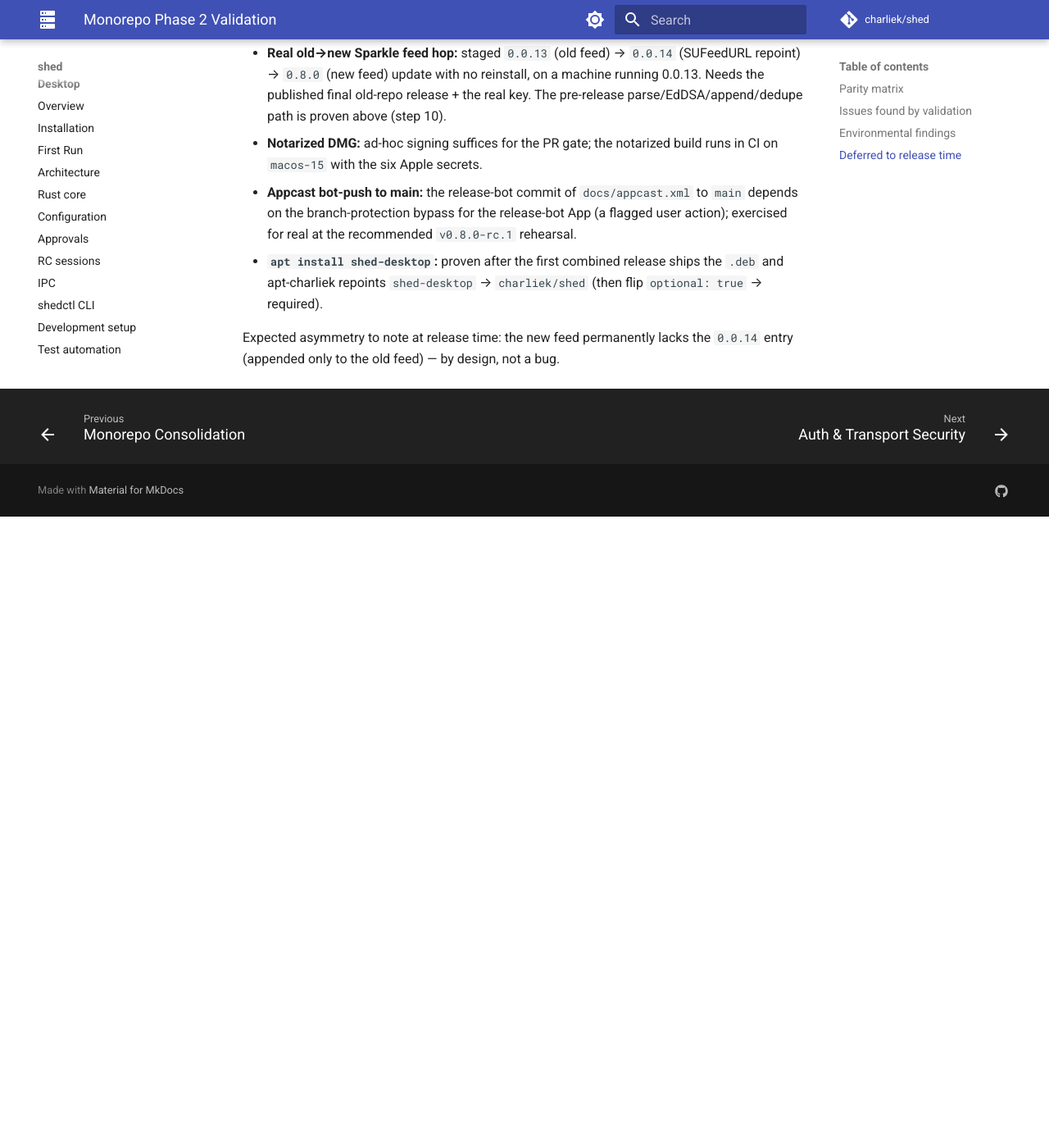
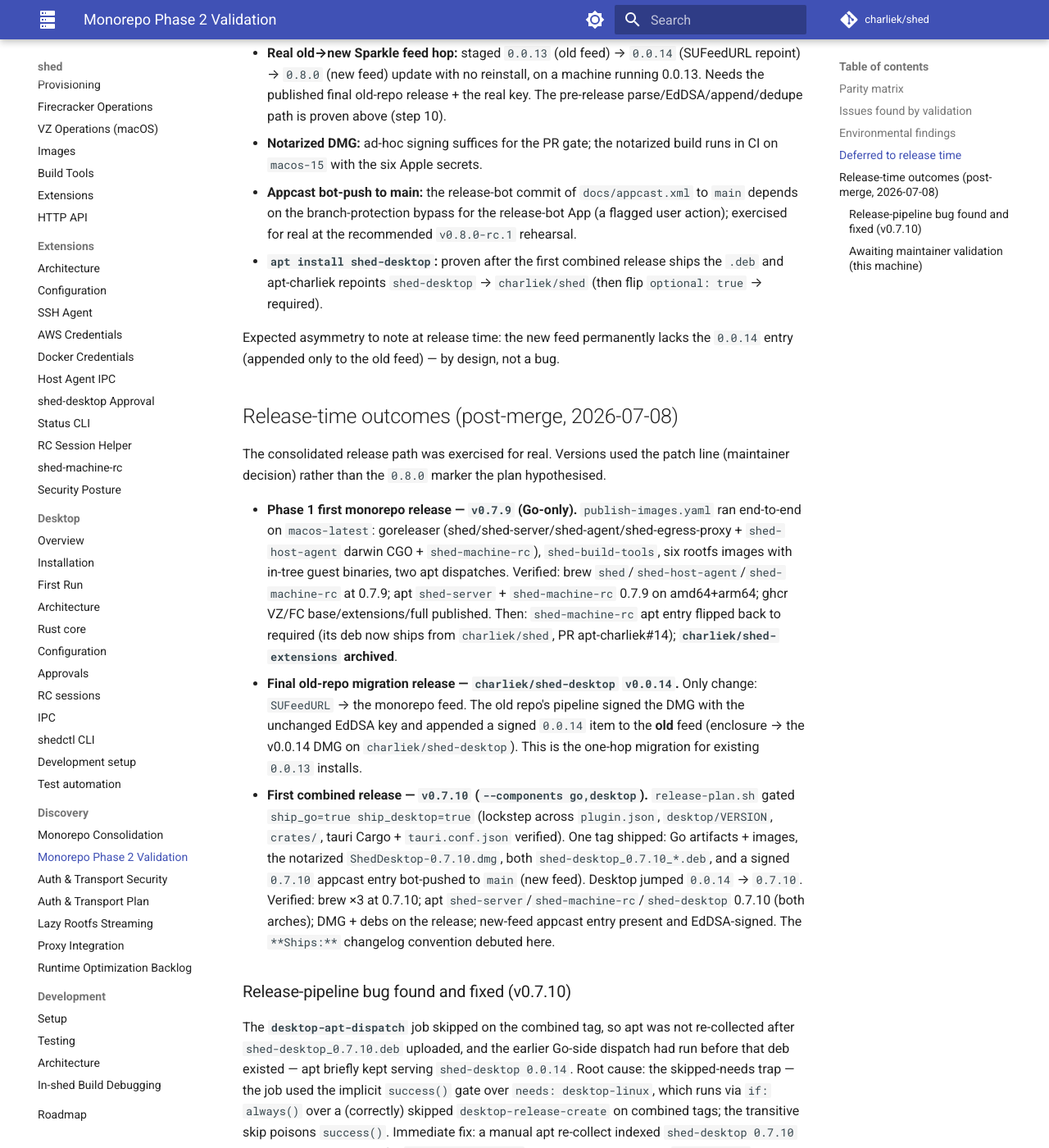
Before and after one commit to charliek/shed, an MkDocs documentation site: the page built from docs/discovery/monorepo-phase2-validation.md, in a window 1280 px wide and 1400 px high, scrolled down 3959 px. Shown: the whole window at 82% size. Built offline with MkDocs 1.6.1 and Material for MkDocs 9.7.7, drawn with Linux system fonts in a browser that asks for light colours; comment, search, counter and statistics services are not loaded; before the commit the page ends 4589 px from its top, so only the background shows below that; some of the changed text lies outside the part shown.

Commit message:
docs(discovery): Phase 2 release-time outcomes + apt-dispatch fix note
Co-Authored-By: Claude Fable 5 <noreply@anthropic.com>

```diff
--- a/docs/discovery/monorepo-phase2-validation.md
+++ b/docs/discovery/monorepo-phase2-validation.md
@@ -52,3 +52,21 @@ These proofs need published releases, the real CI EdDSA key, and notarization cr
 - **`apt install shed-desktop`:** proven after the first combined release ships the `.deb` and apt-charliek repoints `shed-desktop` → `charliek/shed` (then flip `optional: true` → required).
 
 Expected asymmetry to note at release time: the new feed permanently lacks the `0.0.14` entry (appended only to the old feed) — by design, not a bug.
+
+## Release-time outcomes (post-merge, 2026-07-08)
+
+The consolidated release path was exercised for real. Versions used the patch line (maintainer decision) rather than the `0.8.0` marker the plan hypothesised.
+
+- **Phase 1 first monorepo release — `v0.7.9` (Go-only).** `publish-images.yaml` ran end-to-end on `macos-latest`: goreleaser (shed/shed-server/shed-agent/shed-egress-proxy + `shed-host-agent` darwin CGO + `shed-machine-rc`), `shed-build-tools`, six rootfs images with in-tree guest binaries, two apt dispatches. Verified: brew `shed`/`shed-host-agent`/`shed-machine-rc` at 0.7.9; apt `shed-server` + `shed-machine-rc` 0.7.9 on amd64+arm64; ghcr VZ/FC base/extensions/full published. Then: `shed-machine-rc` apt entry flipped back to required (its deb now ships from `charliek/shed`, PR apt-charliek#14); **`charliek/shed-extensions` archived**.
+- **Final old-repo migration release — `charliek/shed-desktop` `v0.0.14`.** Only change: `SUFeedURL` → the monorepo feed. The old repo's pipeline signed the DMG with the unchanged EdDSA key and appended a signed `0.0.14` item to the **old** feed (enclosure → the v0.0.14 DMG on `charliek/shed-desktop`). This is the one-hop migration for existing `0.0.13` installs.
+- **First combined release — `v0.7.10` (`--components go,desktop`).** `release-plan.sh` gated `ship_go=true ship_desktop=true` (lockstep across `plugin.json`, `desktop/VERSION`, `crates/`, tauri Cargo + `tauri.conf.json` verified). One tag shipped: Go artifacts + images, the notarized `ShedDesktop-0.7.10.dmg`, both `shed-desktop_0.7.10_*.deb`, and a signed `0.7.10` appcast entry bot-pushed to `main` (new feed). Desktop jumped `0.0.14` → `0.7.10`. Verified: brew ×3 at 0.7.10; apt `shed-server`/`shed-machine-rc`/`shed-desktop` 0.7.10 (both arches); DMG + debs on the release; new-feed appcast entry present and EdDSA-signed. The `**Ships:**` changelog convention debuted here.
+
+### Release-pipeline bug found and fixed (v0.7.10)
+
+The **`desktop-apt-dispatch`** job skipped on the combined tag, so apt was not re-collected after `shed-desktop_0.7.10.deb` uploaded, and the earlier Go-side dispatch had run before that deb existed — apt briefly kept serving `shed-desktop 0.0.14`. Root cause: the skipped-needs trap — the job used the implicit `success()` gate over `needs: desktop-linux`, which runs via `if: always()` over a (correctly) skipped `desktop-release-create` on combined tags; the transitive skip poisons `success()`. Immediate fix: a manual apt re-collect indexed `shed-desktop 0.7.10` on both arches. Durable fix: `charliek/shed#250` gives the job the explicit `always() && ship_desktop && needs.desktop-linux.result == 'success'` composition, matching the other desktop jobs.
+
+**Decision — `shed-desktop` apt entry stays `optional: true`** (plan had it flipping to required at closeout). On a combined release the Go-side apt dispatch fires before the desktop `.deb` finishes uploading; that collect would hard-fail under `required` (no `shed-desktop` deb in any `charliek/shed` release at that instant). Keeping it optional lets the early collect skip it harmlessly, and the (now-fixed) `desktop-apt-dispatch` re-collects once the deb is up. Making it safely required would require ordering the Go dispatch behind the desktop deb — out of proportion for this project.
+
+### Awaiting maintainer validation (this machine)
+
+The one proof that needs a real install: on a machine running `0.0.13`, Sparkle update → `0.0.14` (old feed) → check-for-updates → `0.7.10` (new feed), no reinstall; plus `apt install shed-desktop`. Note the expected asymmetry — the new feed permanently lacks the `0.0.14` entry (appended only to the old feed), by design.
```
